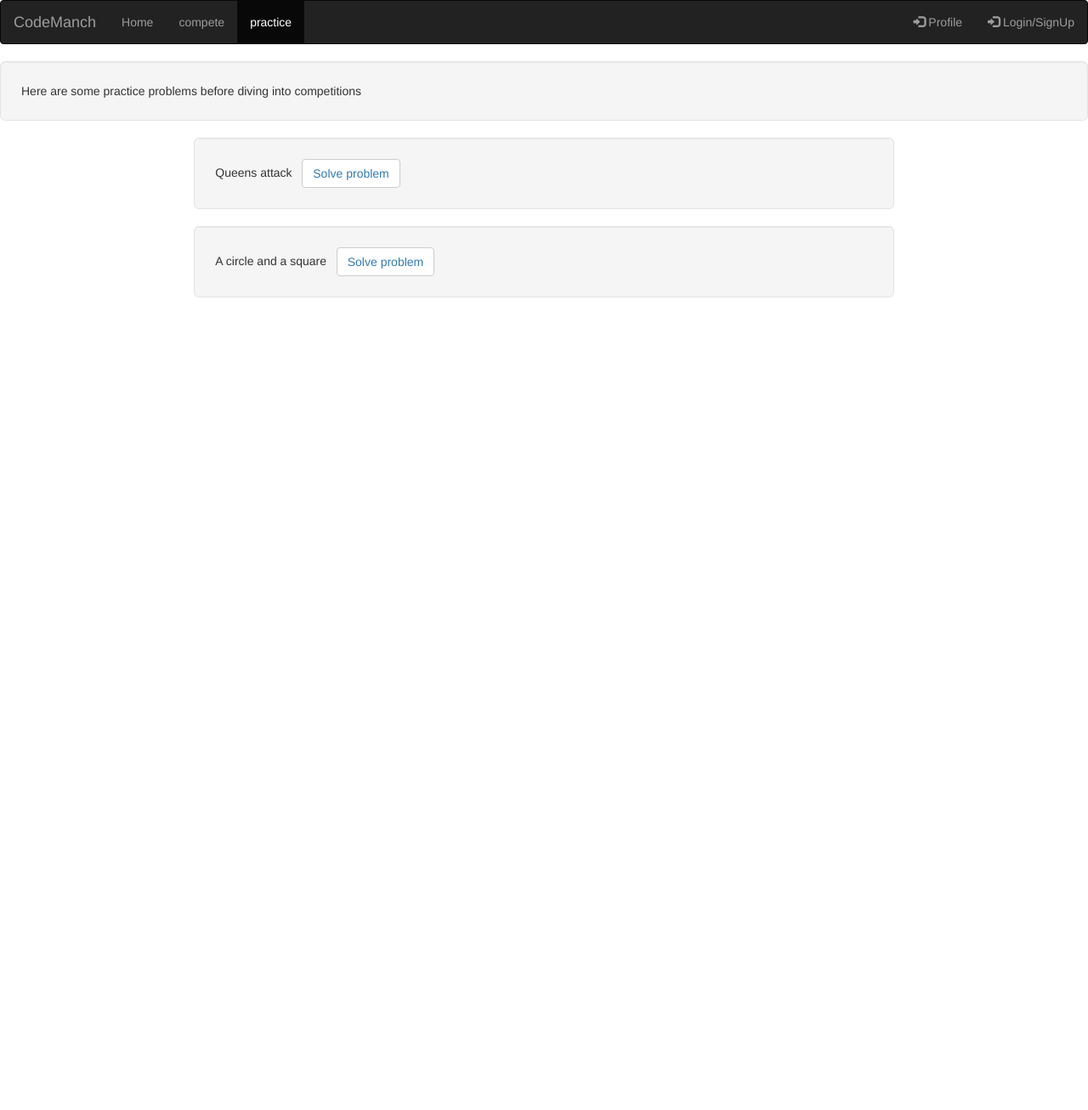
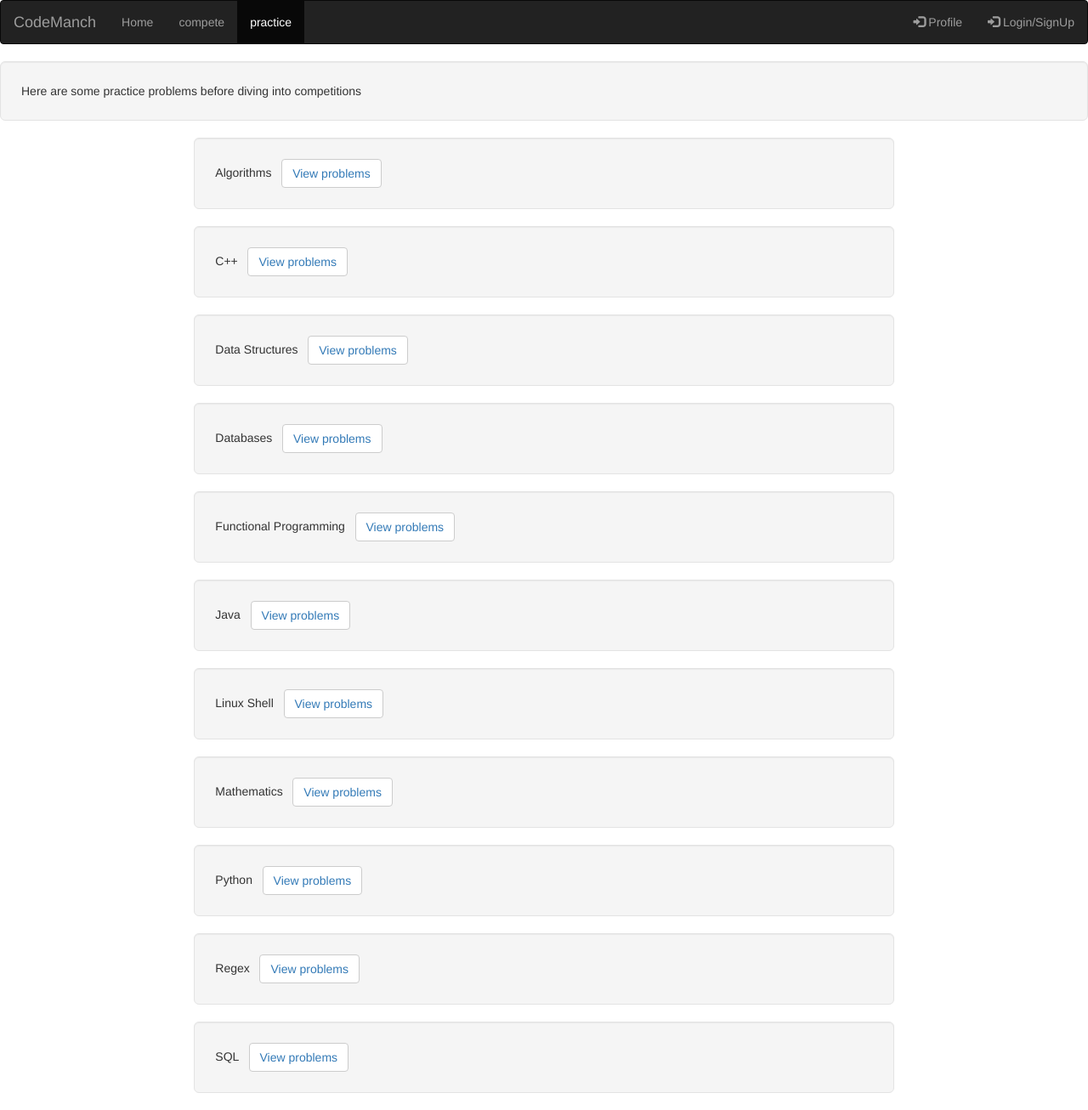
Before and after one commit to Aditya-Bharadwaj/SE-Project, a PHP site: page /miniProj/practice.html in a window 1280 px wide. Shown: the whole page at 85% size. Before the commit the page ends 350 px from the top, so only its background shows below. Run offline with PHP 8.4, Linux system fonts and the light colour scheme; some libraries are stand-ins or nearby versions.

Commit message:
Vivith's - practice page updated

```diff
--- a/Login/login1.php
+++ b/Login/login1.php
@@ -20,7 +20,7 @@
 		{
 				$res = mysqli_fetch_row($res);
 
-				$userId = 'c07023833bb13706';
+				$userId = $_SESSION['customerId'];
 
 				$python = 'C:\\Python27\\python.exe';
 				$pyscript = 'C:\\xampp\\htdocs\\miniProj\\recommender\\api.py';
--- a/practice.html
+++ b/practice.html
@@ -40,9 +40,18 @@
 		<div class="row">
 		  <div class="col-md-2"></div>
 		  <div class="col-md-8">
-			<div class = "well well-lg"> Queens attack &nbsp <button type="button" class="btn btn-default"> <a href = "prob1/prob1.html">Solve problem</a></button> </div>
-			<div class = "well well-lg">  A circle and a square &nbsp <button type="button" class="btn btn-default"><a href = "prob2/prob2.html">Solve problem</a></button> </div>
-		  </div>
+			<div class = "well well-lg"> Algorithms &nbsp <button type="button" class="btn btn-default"><a href = "domain.php?domain_name=Algorithms">View problems</a></button> </div>
+			<div class = "well well-lg"> C++ &nbsp <button type="button" class="btn btn-default"><a href = "domain.php?domain_name=C%2B%2B">View problems</a></button> </div>
+			<div class = "well well-lg"> Data Structures &nbsp <button type="button" class="btn btn-default"><a href = "domain.php?domain_name=Data Structures">View problems</a></button> </div>
+			<div class = "well well-lg"> Databases &nbsp <button type="button" class="btn btn-default"><a href = "domain.php?domain_name=Databases">View problems</a></button> </div>
+			<div class = "well well-lg"> Functional Programming &nbsp <button type="button" class="btn btn-default"><a href = "domain.php?domain_name=Functional Programmi">View problems</a></button> </div>
+			<div class = "well well-lg"> Java &nbsp <button type="button" class="btn btn-default"><a href = "domain.php?domain_name=Java">View problems</a></button> </div>
+			<div class = "well well-lg"> Linux Shell &nbsp <button type="button" class="btn btn-default"><a href = "domain.php?domain_name=Linux Shell">View problems</a></button> </div>
+			<div class = "well well-lg"> Mathematics &nbsp <button type="button" class="btn btn-default"><a href = "domain.php?domain_name=Mathematics">View problems</a></button> </div>
+			<div class = "well well-lg"> Python &nbsp <button type="button" class="btn btn-default"><a href = "domain.php?domain_name=Python">View problems</a></button> </div>
+			<div class = "well well-lg"> Regex &nbsp <button type="button" class="btn btn-default"><a href = "domain.php?domain_name=Regex">View problems</a></button> </div>
+			<div class = "well well-lg"> SQL &nbsp <button type="button" class="btn btn-default"><a href = "domain.php?domain_name=SQL">View problems</a></button> </div>
+			</div>
 		  <div class="col-md-2"></div>
 		</div>
 	</div>
--- a/prob1/template.html
+++ b/prob1/template.html
@@ -39,7 +39,7 @@
 	</ul>
 	<ul class="nav navbar-nav navbar-right">
 
-      <li><a href="../UserProfile/userprofile.html"><span class="glyphicon glyphicon-log-in"></span> Profile</a></li>
+      <li><a href="http://localhost:8081/miniProj/UserProfile/userprofile.html"><span class="glyphicon glyphicon-log-in"></span> Profile</a></li>
 
 	</ul>
 	  </div>
```
Also changed, not shown: domain.php (added, +43 -0 lines).
